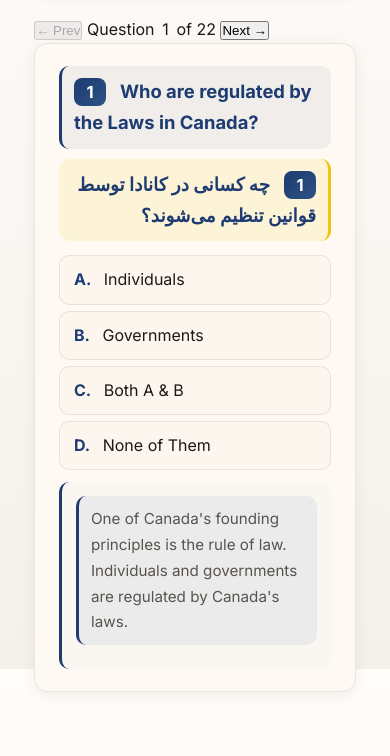
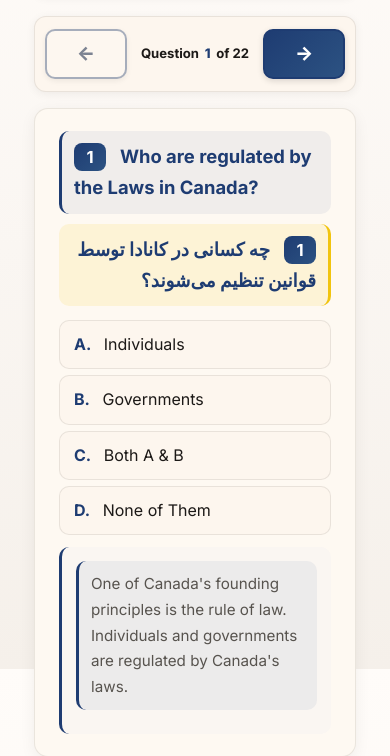
Before and after one commit to kouroshmoghadasi/CitizenModern, a Flask app: page /citizenship-571 in a window 390 px wide. Shown: the part 175-931 px from the top of the page. Before the commit the page ends 867 px from the top, so only its background shows below. Run offline with Flask 3, Linux system fonts and the light colour scheme; data that the repository does not hold is empty; some libraries are stand-ins or nearby versions.

Commit message:
Fix Buttons

```diff
--- a/templates/_exam_q_nav_bar.html
+++ b/templates/_exam_q_nav_bar.html
@@ -1,6 +1,7 @@
 {# Prev / current / next row — follows html[data-site-lang] (EN/FR). #}
 {# Vars: q_nav_id, q_prev_id, q_next_id, q_num_id, q_max #}
-<div id="{{ q_nav_id }}" class="q-nav-bar-ch1" data-max-question="{{ q_max }}">
+{% include '_exam_q_nav_bar_styles.html' %}
+<div id="{{ q_nav_id }}" class="q-nav-bar q-nav-bar-ch1" data-max-question="{{ q_max }}">
     <button type="button" class="q-nav-btn btn-prev" id="{{ q_prev_id }}" aria-label="Previous question">
         <span class="q-nav-btn__chev" aria-hidden="true">←</span>
         <span class="q-nav-btn__text siteLang"><span class="siteLang__en">Prev</span><span class="siteLang__fr">Préc.</span></span>
--- /dev/null
+++ b/templates/_exam_q_nav_bar_styles.html
@@ -0,0 +1,184 @@
+{# Shared Prev/Next nav — all pages using _exam_q_nav_bar.html (414, 571, chapters, exams). #}
+<style>
+[id^="q-nav-bar"] {
+  display: flex;
+  flex-wrap: nowrap;
+  align-items: center;
+  justify-content: space-between;
+  gap: 12px;
+  margin-bottom: 20px;
+  padding: 14px 16px;
+  background: var(--option-bg, #f0f4f8);
+  border: 1px solid var(--border, rgba(30, 60, 114, 0.14));
+  border-radius: 12px;
+  box-shadow: 0 2px 10px rgba(0, 0, 0, 0.06);
+  box-sizing: border-box;
+}
+body.theme-dark [id^="q-nav-bar"],
+html[data-theme="dark"] [id^="q-nav-bar"] {
+  background: var(--expl-bg, #2d323c);
+  box-shadow: 0 2px 10px rgba(0, 0, 0, 0.22);
+}
+.exam-q-controls > [id^="q-nav-bar"] {
+  margin-bottom: 0;
+}
+[id^="q-nav-bar"] .q-nav-current {
+  flex: 1 1 auto;
+  min-width: 0;
+  text-align: center;
+  font-weight: 700;
+  font-size: clamp(0.85rem, 2.2vw, 1.05em);
+  line-height: 1.35;
+  color: var(--text, #1a1a1a);
+}
+[id^="q-nav-bar"] .q-nav-current__num,
+[id^="q-nav-bar"] .q-nav-current span[id^="currentQNum"] {
+  color: var(--accent, #1e3c72);
+  font-weight: 800;
+}
+[id^="q-nav-bar"] .q-nav-btn {
+  display: inline-flex;
+  align-items: center;
+  justify-content: center;
+  gap: 6px;
+  flex: 0 0 auto;
+  min-width: 5.5rem;
+  min-height: 48px;
+  padding: 12px 18px;
+  border-radius: 10px;
+  border: 2.5px solid var(--accent, #1e3c72);
+  background-color: var(--accent, #1e3c72);
+  color: #fff;
+  font-family: inherit;
+  font-size: 0.9rem;
+  font-weight: 800;
+  line-height: 1.2;
+  white-space: nowrap;
+  cursor: pointer;
+  box-shadow: 0 2px 6px rgba(0, 0, 0, 0.14);
+  -webkit-appearance: none;
+  appearance: none;
+  transition: background-color 0.18s ease, border-color 0.18s ease, opacity 0.18s ease, box-shadow 0.18s ease, transform 0.12s ease;
+  -webkit-tap-highlight-color: rgba(30, 60, 114, 0.15);
+  touch-action: manipulation;
+}
+[id^="q-nav-bar"] .q-nav-btn__chev {
+  font-size: 1.2em;
+  line-height: 1;
+  font-weight: 800;
+}
+[id^="q-nav-bar"] .q-nav-btn:hover:not(:disabled) {
+  filter: brightness(1.06);
+  box-shadow: 0 3px 12px rgba(0, 0, 0, 0.18);
+}
+[id^="q-nav-bar"] .q-nav-btn:active:not(:disabled) {
+  transform: scale(0.98);
+}
+[id^="q-nav-bar"] .q-nav-btn:disabled {
+  opacity: 0.55;
+  cursor: not-allowed;
+  box-shadow: none;
+}
+[id^="q-nav-bar"] .q-nav-btn.btn-prev {
+  background-color: var(--card-bg, #fff);
+  color: var(--accent, #1e3c72);
+  border-color: var(--accent, #1e3c72);
+  box-shadow: 0 2px 6px rgba(0, 0, 0, 0.1);
+}
+body.theme-dark [id^="q-nav-bar"] .q-nav-btn.btn-prev,
+html[data-theme="dark"] [id^="q-nav-bar"] .q-nav-btn.btn-prev {
+  background-color: var(--card-bg, #252830);
+  color: var(--accent, #7cb3f5);
+  border-color: var(--accent, #7cb3f5);
+}
+[id^="q-nav-bar"] .q-nav-btn.btn-prev:disabled {
+  opacity: 0.65;
+  border-color: color-mix(in srgb, var(--accent, #1e3c72) 55%, var(--border, #ccc));
+  color: color-mix(in srgb, var(--accent, #1e3c72) 55%, var(--text-muted, #888));
+}
+[id^="q-nav-bar"] .q-nav-btn.q-nav-btn--next {
+  background: linear-gradient(135deg, var(--accent, #1e3c72) 0%, var(--accent-light, #2c5282) 100%);
+  background-color: var(--accent, #1e3c72);
+  color: #fff;
+  border-color: var(--accent, #1e3c72);
+}
+body.theme-dark [id^="q-nav-bar"] .q-nav-btn.q-nav-btn--next,
+html[data-theme="dark"] [id^="q-nav-bar"] .q-nav-btn.q-nav-btn--next {
+  border-color: var(--accent, #7cb3f5);
+}
+
+@media (max-width: 720px) {
+  [id^="q-nav-bar"] {
+    display: grid !important;
+    grid-template-columns: minmax(0, 1fr) auto minmax(0, 1fr);
+    gap: 8px 10px;
+    align-items: center;
+    padding: 12px 10px;
+    margin-bottom: 16px;
+  }
+  [id^="q-nav-bar"] .q-nav-btn.btn-prev {
+    grid-column: 1;
+    justify-self: stretch;
+    width: 100%;
+    min-width: 0;
+    min-height: 50px;
+    padding: 0 10px;
+    font-size: clamp(0.8rem, 3.2vw, 0.9rem);
+  }
+  [id^="q-nav-bar"] .q-nav-current {
+    grid-column: 2;
+    grid-row: 1;
+    flex: none;
+    max-width: 42vw;
+    padding: 0 4px;
+    font-size: clamp(0.72rem, 3.4vw, 0.88rem);
+    line-height: 1.2;
+    white-space: nowrap;
+    overflow: hidden;
+    text-overflow: ellipsis;
+  }
+  [id^="q-nav-bar"] .q-nav-btn.q-nav-btn--next {
+    grid-column: 3;
+    justify-self: stretch;
+    width: 100%;
+    min-width: 0;
+    min-height: 50px;
+    padding: 0 10px;
+    font-size: clamp(0.8rem, 3.2vw, 0.9rem);
+  }
+  [id^="q-nav-bar"] .q-nav-btn__chev {
+    font-size: 1.35em;
+  }
+}
+
+@media (max-width: 400px) {
+  [id^="q-nav-bar"] .q-nav-btn {
+    position: relative;
+  }
+  [id^="q-nav-bar"] .q-nav-btn__text {
+    position: absolute;
+    width: 1px;
+    height: 1px;
+    padding: 0;
+    margin: -1px;
+    overflow: hidden;
+    clip: rect(0, 0, 0, 0);
+    white-space: nowrap;
+    border: 0;
+  }
+  [id^="q-nav-bar"] .q-nav-btn {
+    gap: 0;
+    min-width: 0;
+    min-height: 52px;
+    padding: 0;
+    font-size: 1.35rem;
+  }
+  [id^="q-nav-bar"] .q-nav-btn__chev {
+    font-size: 1.5em;
+  }
+  [id^="q-nav-bar"] .q-nav-current {
+    max-width: 38vw;
+    font-size: clamp(0.68rem, 3.6vw, 0.82rem);
+  }
+}
+</style>
--- a/templates/citizenship_571.html
+++ b/templates/citizenship_571.html
@@ -133,17 +133,7 @@
         }
         .questions-one-by-one .q-card { display: none; }
         .questions-one-by-one .q-card.current { display: block; }
-        .q-nav-bar-571 {
-            display: flex; flex-wrap: wrap; align-items: center; justify-content: space-between; gap: 14px;
-            margin-bottom: 20px; padding: 14px 18px; background: var(--card-bg); border: 1px solid var(--border);
-            border-radius: 12px; box-shadow: 0 2px 10px rgba(0,0,0,0.06);
-        }
-        body.theme-dark .q-nav-bar-571 { box-shadow: 0 2px 10px rgba(0,0,0,0.2); }
-        .q-nav-bar-571 .q-nav-current { flex: 1 1 auto; min-width: 0; text-align: center; font-weight: 700; color: var(--accent); font-size: 1.05em; }
-        .q-nav-bar-571 .q-nav-btn { padding: 10px 20px; border-radius: 10px; border: 2px solid var(--accent); background: var(--accent); color: #fff; font-weight: 600; cursor: pointer; transition: opacity 0.2s; }
-        .q-nav-bar-571 .q-nav-btn:hover:not(:disabled) { opacity: 0.9; }
-        .q-nav-bar-571 .q-nav-btn:disabled { opacity: 0.5; cursor: not-allowed; }
-        .q-nav-bar-571 .q-nav-btn.btn-prev { background: var(--card-bg); color: var(--accent); }
+        /* Prev/Next nav: _exam_q_nav_bar_styles.html (via _exam_q_nav_bar.html) */
         .page-header {
             background: var(--header-bg);
             color: var(--header-text);
```
Also changed, not shown: templates/_citizen_exam_subpage_shell_css_overrides.html (+47 -23 lines), templates/citizenship_414.html (+7 -26 lines).
